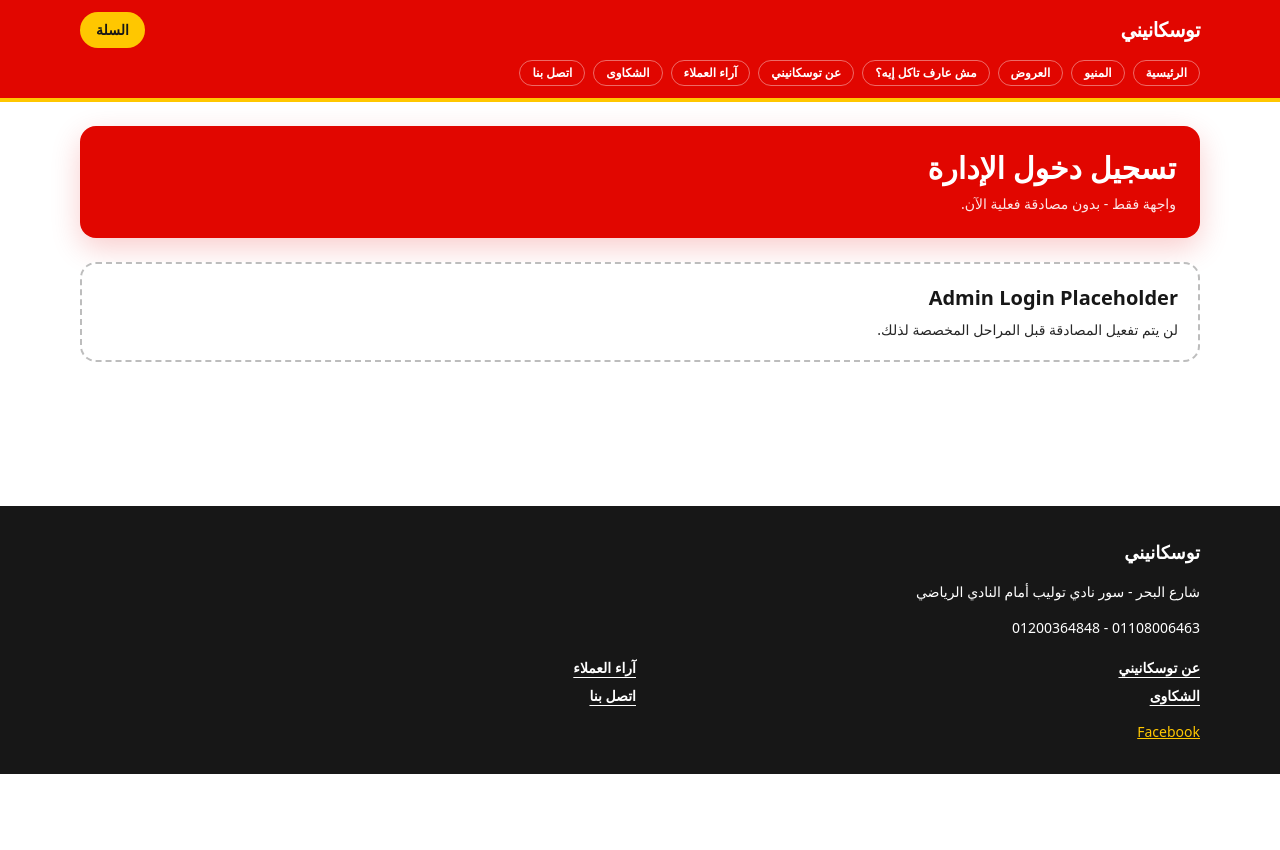
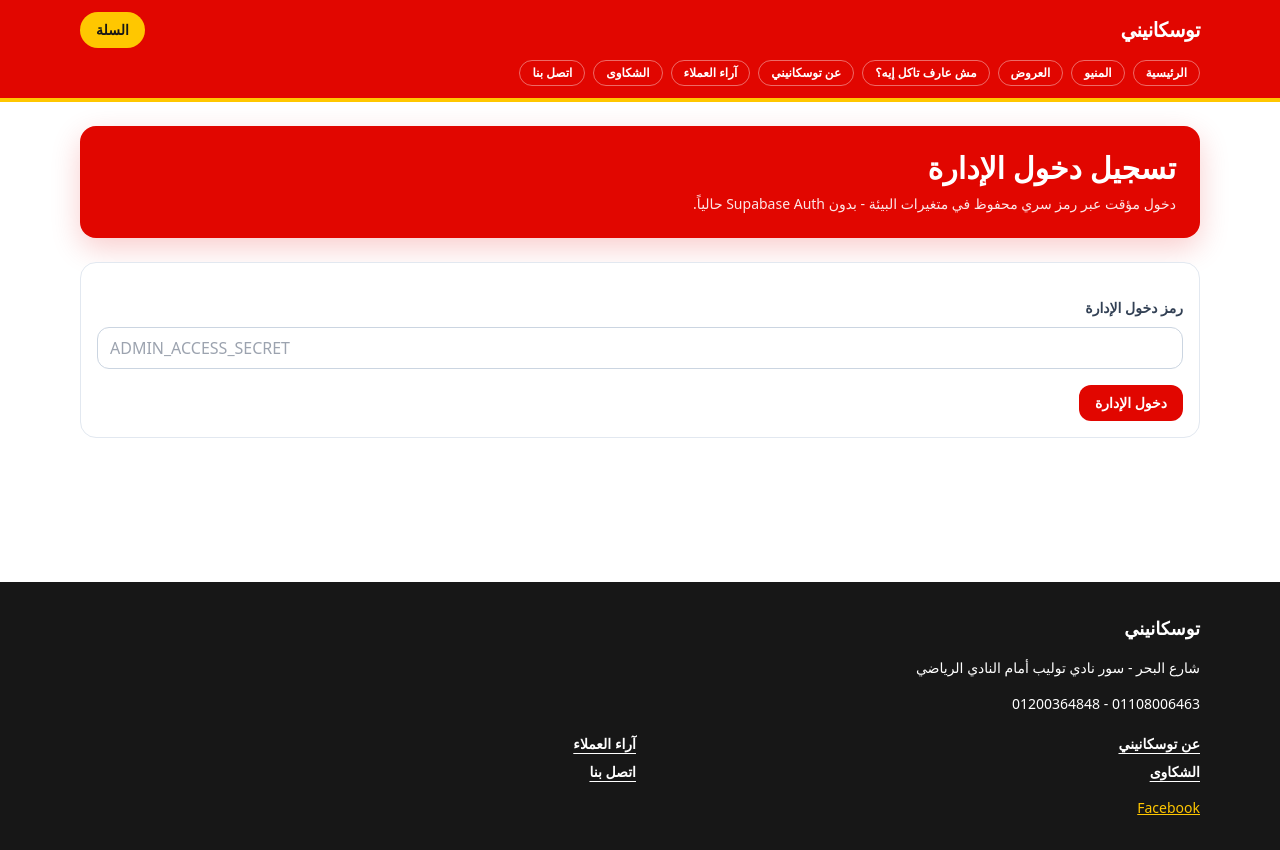
Before and after one commit to omarkhair70-droid/tuscanini-ordering-system, a Next.js app: page /admin/login in a window 1280 px wide. Before the commit the page ends 800 px from the top, so only its background shows below. Built offline with nearby package versions, Linux system fonts and the light colour scheme; no server answers.

Commit message:
Add temporary admin secret gate with login/logout cookie auth

```diff
--- a/app/admin/login/page.tsx
+++ b/app/admin/login/page.tsx
@@ -1,11 +1,112 @@
+import { cookies } from 'next/headers';
+import { redirect } from 'next/navigation';
+
+import {
+  ADMIN_ACCESS_COOKIE_NAME,
+  buildAdminSessionToken,
+  getAdminSessionCookieConfig,
+  getSafeAdminNextPath,
+  isAdminSessionTokenValid,
+  validateAdminAccessSecret,
+} from '@/lib/admin/admin-auth';
 import { PageHero } from '@/components/shared/page-hero';
-import { PlaceholderBlock } from '@/components/shared/placeholder-block';
 
-export default function AdminLoginPage() {
+type SearchParams = Record<string, string | string[] | undefined>;
+
+function getParamValue(value: string | string[] | undefined): string {
+  if (Array.isArray(value)) {
+    return value[0] ?? '';
+  }
+
+  return value ?? '';
+}
+
+async function loginAction(formData: FormData) {
+  'use server';
+
+  const secretInput = String(formData.get('secret') ?? '');
+  const nextInput = String(formData.get('next') ?? '');
+  const nextPath = getSafeAdminNextPath(nextInput);
+
+  const isSecretValid = await validateAdminAccessSecret(secretInput);
+  if (!isSecretValid) {
+    redirect(`/admin/login?error=invalid&next=${encodeURIComponent(nextPath)}`);
+  }
+
+  const sessionToken = await buildAdminSessionToken();
+  if (!sessionToken) {
+    redirect(`/admin/login?error=misconfigured&next=${encodeURIComponent(nextPath)}`);
+  }
+
+  const cookieStore = await cookies();
+  cookieStore.set({
+    name: ADMIN_ACCESS_COOKIE_NAME,
+    value: sessionToken,
+    ...getAdminSessionCookieConfig(),
+  });
+
+  redirect(nextPath);
+}
+
+export default async function AdminLoginPage({
+  searchParams,
+}: {
+  searchParams: Promise<SearchParams>;
+}) {
+  const resolvedSearchParams = await searchParams;
+  const nextPath = getSafeAdminNextPath(getParamValue(resolvedSearchParams.next));
+  const errorCode = getParamValue(resolvedSearchParams.error);
+
+  const cookieStore = await cookies();
+  const existingToken = cookieStore.get(ADMIN_ACCESS_COOKIE_NAME)?.value;
+  const hasValidSession = await isAdminSessionTokenValid(existingToken);
+
+  if (hasValidSession) {
+    redirect(nextPath);
+  }
+
+  const errorMessage =
+    errorCode === 'misconfigured'
+      ? 'إعدادات الدخول غير مكتملة. تأكد من تعريف ADMIN_ACCESS_SECRET على الخادم.'
+      : errorCode === 'invalid'
+        ? 'الرمز السري غير صحيح. حاول مرة أخرى.'
+        : '';
+
   return (
     <div className="space-y-6">
-      <PageHero title="تسجيل دخول الإدارة" subtitle="واجهة فقط - بدون مصادقة فعلية الآن." />
-      <PlaceholderBlock title="Admin Login Placeholder" description="لن يتم تفعيل المصادقة قبل المراحل المخصصة لذلك." />
+      <PageHero
+        title="تسجيل دخول الإدارة"
+        subtitle="دخول مؤقت عبر رمز سري محفوظ في متغيرات البيئة - بدون Supabase Auth حالياً."
+      />
+
+      <section className="rounded-2xl border border-slate-200 bg-white p-4">
+        <form action={loginAction} className="space-y-4">
+          <input type="hidden" name="next" value={nextPath} />
+
+          <label className="block space-y-2 text-right">
+            <span className="text-sm font-bold text-slate-700">رمز دخول الإدارة</span>
+            <input
+              type="password"
+              name="secret"
+              required
+              autoComplete="current-password"
+              className="w-full rounded-xl border border-slate-300 px-3 py-2 text-left outline-none ring-brand-red/30 transition focus:border-brand-red focus:ring"
+              placeholder="ADMIN_ACCESS_SECRET"
+            />
+          </label>
+
+          {errorMessage ? (
+            <p className="rounded-xl border border-red-300 bg-red-50 px-3 py-2 text-sm text-red-900">{errorMessage}</p>
+          ) : null}
+
+          <button
+            type="submit"
+            className="rounded-xl bg-brand-red px-4 py-2 text-sm font-black text-white transition hover:opacity-90"
+          >
+            دخول الإدارة
+          </button>
+        </form>
+      </section>
     </div>
   );
 }
--- /dev/null
+++ b/app/admin/logout/route.ts
@@ -0,0 +1,17 @@
+import { NextResponse } from 'next/server';
+
+import { ADMIN_ACCESS_COOKIE_NAME, getAdminSessionCookieConfig } from '@/lib/admin/admin-auth';
+
+export async function POST(request: Request) {
+  const response = NextResponse.redirect(new URL('/admin/login', request.url));
+
+  response.cookies.set({
+    name: ADMIN_ACCESS_COOKIE_NAME,
+    value: '',
+    ...getAdminSessionCookieConfig(),
+    maxAge: 0,
+    expires: new Date(0),
+  });
+
+  return response;
+}
--- a/app/admin/page.tsx
+++ b/app/admin/page.tsx
@@ -25,6 +25,17 @@ export default function AdminPage() {
     <div className="space-y-6">
       <PageHero title="لوحة الإدارة" subtitle="نسخة مبدئية مع لوحة منيو للعرض فقط." />
 
+      <section className="rounded-2xl border border-slate-200 bg-white p-4">
+        <form action="/admin/logout" method="post" className="flex justify-end">
+          <button
+            type="submit"
+            className="rounded-xl border border-slate-300 px-4 py-2 text-sm font-bold text-slate-700 transition hover:border-brand-red hover:text-brand-red"
+          >
+            تسجيل الخروج
+          </button>
+        </form>
+      </section>
+
       <div className="grid gap-3">
         {adminLinks.map((link) => (
           <Link
--- /dev/null
+++ b/lib/admin/admin-auth.ts
@@ -0,0 +1,122 @@
+const encoder = new TextEncoder();
+
+const ADMIN_TOKEN_CONTEXT = 'tuscanini-admin-session-v1';
+
+export const ADMIN_ACCESS_COOKIE_NAME = 'tuscanini_admin_access';
+export const ADMIN_SESSION_TTL_SECONDS = 60 * 60 * 4;
+
+function toBase64Url(bytes: Uint8Array): string {
+  if (typeof Buffer !== 'undefined') {
+    return Buffer.from(bytes).toString('base64url');
+  }
+
+  let binary = '';
+  bytes.forEach((byte) => {
+    binary += String.fromCharCode(byte);
+  });
+
+  return btoa(binary).replace(/\+/g, '-').replace(/\//g, '_').replace(/=+$/g, '');
+}
+
+function constantTimeEqual(left: string, right: string): boolean {
+  const leftBytes = encoder.encode(left);
+  const rightBytes = encoder.encode(right);
+
+  if (leftBytes.length !== rightBytes.length) {
+    return false;
+  }
+
+  let diff = 0;
+  for (let index = 0; index < leftBytes.length; index += 1) {
+    diff |= leftBytes[index] ^ rightBytes[index];
+  }
+
+  return diff === 0;
+}
+
+function getAdminAccessSecret(): string {
+  return process.env.ADMIN_ACCESS_SECRET?.trim() ?? '';
+}
+
+export function getAdminSessionCookieConfig() {
+  return {
+    httpOnly: true,
+    secure: process.env.NODE_ENV === 'production',
+    sameSite: 'lax' as const,
+    path: '/',
+    maxAge: ADMIN_SESSION_TTL_SECONDS,
+  };
+}
+
+async function buildSessionTokenFromSecret(secret: string): Promise<string> {
+  const key = await crypto.subtle.importKey(
+    'raw',
+    encoder.encode(secret),
+    {
+      name: 'HMAC',
+      hash: 'SHA-256',
+    },
+    false,
+    ['sign'],
+  );
+
+  const signature = await crypto.subtle.sign('HMAC', key, encoder.encode(ADMIN_TOKEN_CONTEXT));
+  return toBase64Url(new Uint8Array(signature));
+}
+
+export async function buildAdminSessionToken(): Promise<string | null> {
+  const secret = getAdminAccessSecret();
+  if (!secret) {
+    return null;
+  }
+
+  return buildSessionTokenFromSecret(secret);
+}
+
+export async function validateAdminAccessSecret(secretInput: string): Promise<boolean> {
+  const configuredSecret = getAdminAccessSecret();
+  if (!configuredSecret) {
+    return false;
+  }
+
+  return constantTimeEqual(secretInput.trim(), configuredSecret);
+}
+
+export async function isAdminSessionTokenValid(token: string | null | undefined): Promise<boolean> {
+  if (!token) {
+    return false;
+  }
+
+  const expectedToken = await buildAdminSessionToken();
+  if (!expectedToken) {
+    return false;
+  }
+
+  return constantTimeEqual(token, expectedToken);
+}
+
+export function getSafeAdminNextPath(nextValue: string | null | undefined): string {
+  if (!nextValue || !nextValue.startsWith('/')) {
+    return '/admin';
+  }
+
+  if (!nextValue.startsWith('/admin')) {
+    return '/admin';
+  }
+
+  if (nextValue.startsWith('/admin/login')) {
+    return '/admin';
+  }
+
+  return nextValue;
+}
+
+export function isProtectedAdminPath(pathname: string): boolean {
+  return (
+    pathname === '/admin' ||
+    pathname.startsWith('/admin/products') ||
+    pathname.startsWith('/admin/orders') ||
+    pathname.startsWith('/admin/settings') ||
+    pathname.startsWith('/admin/debug')
+  );
+}
```
Also changed, not shown: middleware.ts (added, +38 -0 lines), 1 other file (tests, documents, lock files or other folders).
